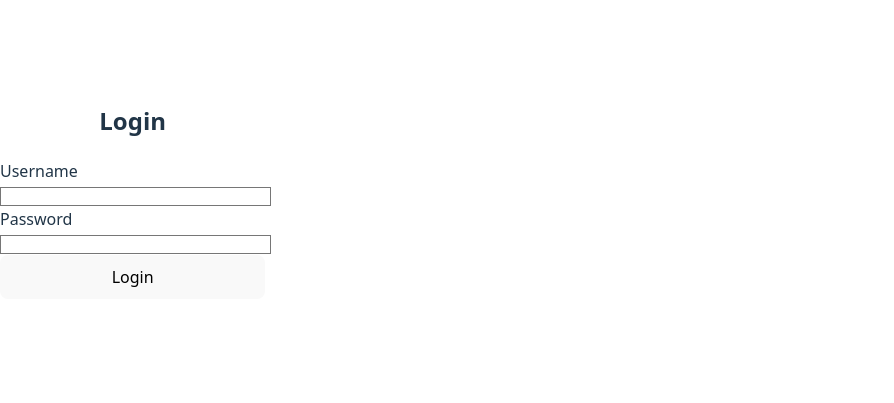
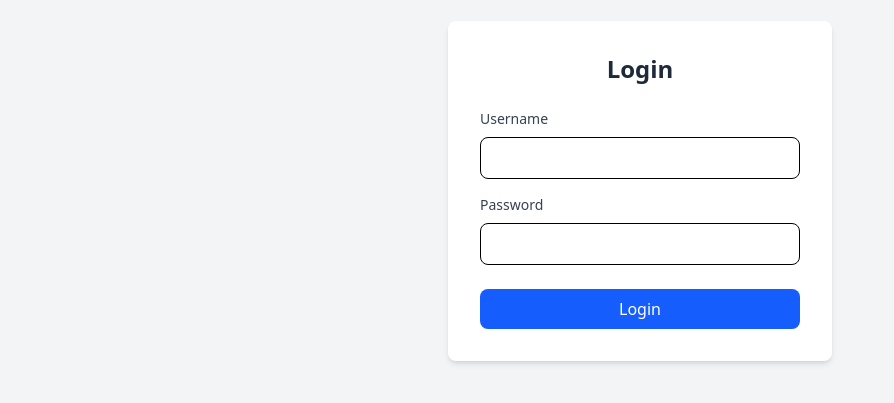
Before and after one commit to rnutting04/cns-app, a React (Vite) app in the folder frontend/: page /login in a window 1280 px wide. Shown: the part 209-612 px from the top of the page, without its empty margins (0-894 px from the left). Built offline with nearby package versions, Linux system fonts and the light colour scheme; no server answers.

Commit message:
tailwind fix

```diff
--- a/frontend/src/Dashboard.tsx
+++ b/frontend/src/Dashboard.tsx
@@ -32,7 +32,7 @@
   return (
     <div className="min-h-screen bg-gray-900 text-white p-6">
       <header className="flex justify-between items-center mb-8">
-        <h1 className="text-3xl font-bold">Welcome, {username}</h1>
+        <h1 className="text-2xl font-bold">Welcome, {username}</h1>
         <button
           onClick={onLogout}
           className="bg-red-500 hover:bg-red-600 text-white px-4 py-2 rounded-lg"
--- a/frontend/src/index.css
+++ b/frontend/src/index.css
@@ -1,72 +1,4 @@
+@import "tailwindcss";
 @tailwind base;
 @tailwind components;
 @tailwind utilities;
-
-:root {
-  font-family: system-ui, Avenir, Helvetica, Arial, sans-serif;
-  line-height: 1.5;
-  font-weight: 400;
-
-  color-scheme: light dark;
-  color: rgba(255, 255, 255, 0.87);
-  background-color: #242424;
-
-  font-synthesis: none;
-  text-rendering: optimizeLegibility;
-  -webkit-font-smoothing: antialiased;
-  -moz-osx-font-smoothing: grayscale;
-}
-
-a {
-  font-weight: 500;
-  color: #646cff;
-  text-decoration: inherit;
-}
-a:hover {
-  color: #535bf2;
-}
-
-body {
-  margin: 0;
-  display: flex;
-  place-items: center;
-  min-width: 320px;
-  min-height: 100vh;
-}
-
-h1 {
-  font-size: 3.2em;
-  line-height: 1.1;
-}
-
-button {
-  border-radius: 8px;
-  border: 1px solid transparent;
-  padding: 0.6em 1.2em;
-  font-size: 1em;
-  font-weight: 500;
-  font-family: inherit;
-  background-color: #1a1a1a;
-  cursor: pointer;
-  transition: border-color 0.25s;
-}
-button:hover {
-  border-color: #646cff;
-}
-button:focus,
-button:focus-visible {
-  outline: 4px auto -webkit-focus-ring-color;
-}
-
-@media (prefers-color-scheme: light) {
-  :root {
-    color: #213547;
-    background-color: #ffffff;
-  }
-  a:hover {
-    color: #747bff;
-  }
-  button {
-    background-color: #f9f9f9;
-  }
-}
```
Also changed, not shown: frontend/tailwind.config.cjs (renamed from frontend/tailwind.config.js).
